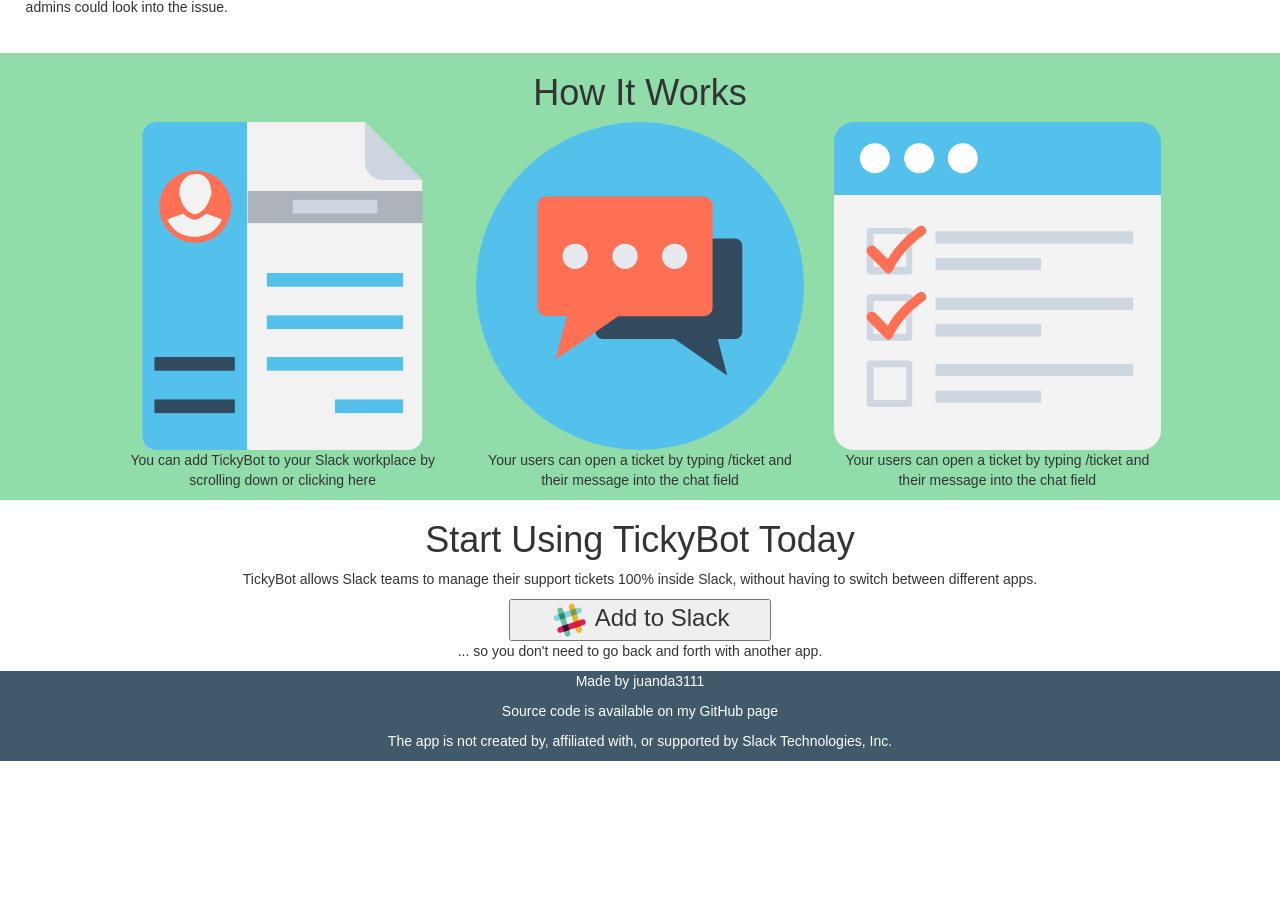
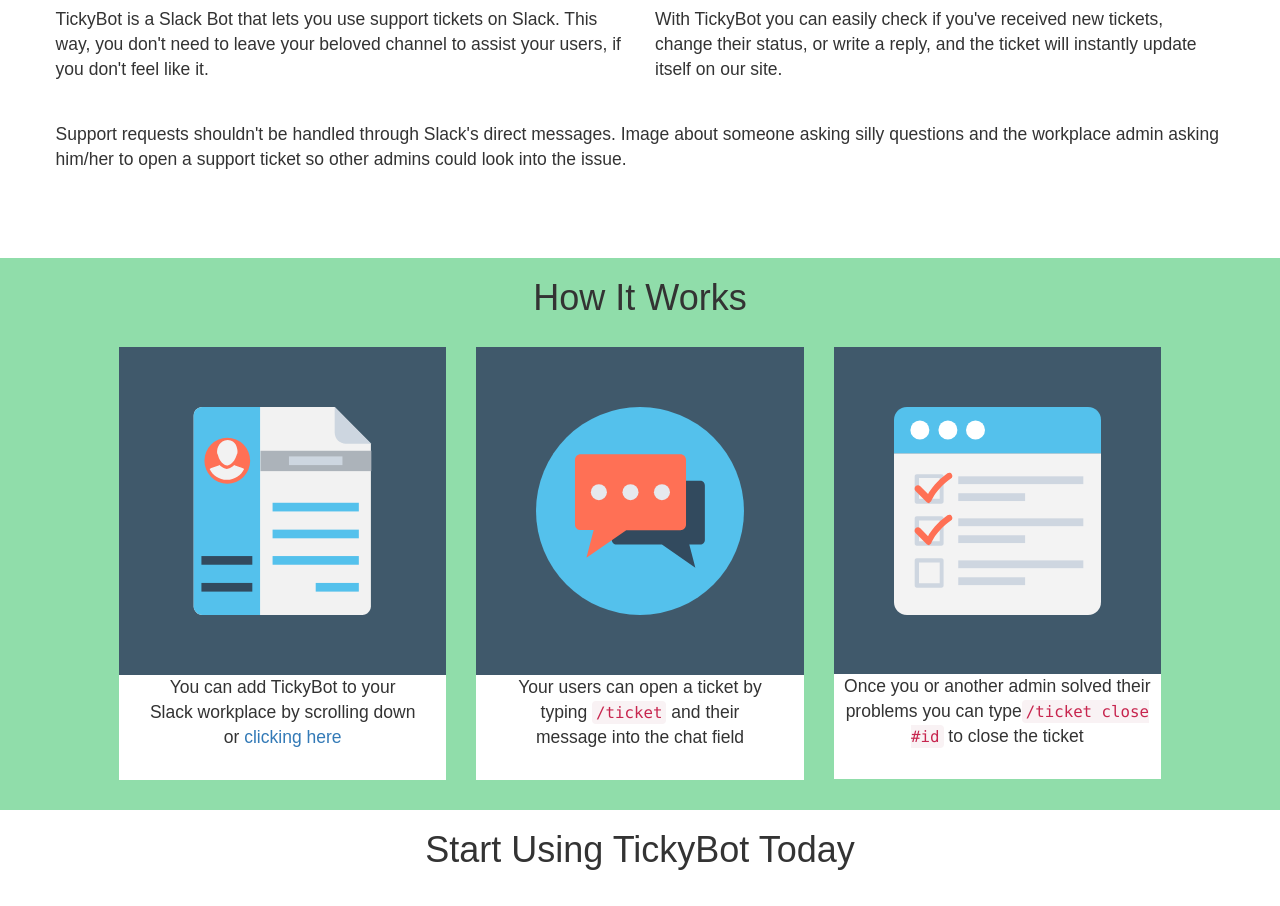
Before and after one commit to juanda3111/-TickyBot-website, a plain HTML site: page index.html in a window 1280 px wide. Shown: the part 643-1549 px from the top of the page. Before the commit the page ends 1404 px from the top, so only its background shows below. Drawn offline with nearby package versions, Linux system fonts and the light colour scheme.

Commit message:
arregle lo visual, faltan las animaciones

```diff
--- a/index.html
+++ b/index.html
@@ -40,9 +40,9 @@
 
 <div class="row" style="background-color: #55c0ec;" id="introduccion">
 
-  <div class="col-md-6 ">
-    <div class="text-center">
-      <h1>TickyBot</h1>
+  <div class="col-md-6">
+    <div class="text-center" id="aaa">
+      <h1><strong>Ticky</strong>Bot</h1>
       <h3>Let your team manage their support tickets 100% inside Slack </h3>
       <button type="button" class="btn-cta btn-cta--light reveal-item reveal-item--visible" style="font-size:24px;width:50%; ">
     <img style="width: 15%;" src="img/slack.svg"> <span> Add to Slack </span>
@@ -55,7 +55,7 @@
 
   <div class="col-sm-6">
   <!--Imagen del robot-->
-  <img class="img-responsive" src="img/robot.svg">
+  <img class="img-responsive" src="img/robot.svg" style="margin:auto;">
   </img>
   </div>
 
@@ -64,24 +64,24 @@
 <!--final del div introduccion-->
 <!--div de descripcion-->
 <div class="row" id="acerca">
-  <div>
-      <h1 class="text-center">What Is TickyBot </h1>
+  <div >
+      <h1 class="text-center"id="tituloAcerca" >What Is TickyBot </h1>
   </div>
   <!--div primer texto -->
   <div class="col-sm-12">
     <div class="col-sm-6">
-      <p>TickyBot is a Slack Bot that lets you use support tickets on Slack.
+      <p class="textoAcerca">TickyBot is a Slack Bot that lets you use support tickets on Slack.
       This way, you don't need to leave your beloved
       channel to assist your users, if you don't feel like it.</p>
     </div>
     <div class="col-sm-6">
-      <p>With TickyBot you can easily check if you've received new tickets,
+      <p class="textoAcerca">With TickyBot you can easily check if you've received new tickets,
          change their status, or write a reply, and the ticket will instantly
           update itself on our site.</p>
     </div>
   </div>
   <!--Div texto 2 -->
-  <div class="">
+  <div style="margin:30px;">
     <p>Support requests shouldn't
        be handled through Slack's direct messages.
 Image about someone asking silly questions and the workplace admin asking
@@ -91,7 +91,8 @@
 </div>
 <!--fin del div de descripcion-->
 
-<!--div de Como funciona-->
+
+<!--boton de devolverse arriba-->
 <a id="back2Top" title="Back to top" href="#">
   <img src="img/top.svg" id="back2top"></a>
 
@@ -117,52 +118,73 @@
  /*Scroll to top when arrow up clicked END*/
 
 </script>
+<!--termina configuracion del boton de devolverse arriba-->
+
+
+<!--div de Como funciona-->
+
 <div class="row" style="background-color:#90ddaa;" id="comoFunciona">
 
 <div class="row">
   <div class="text-center">
-    <h1>How It Works</h1>
+      <h1 >How It Works</h1>
+
+
   </div>
 
   <div class="" id="margenTriple">
 
     <div class="col-sm-4">
       <div class="text-center">
-        <img src="img/workplace.svg">
-        <p>You can add TickyBot to your Slack
-           workplace by scrolling down or clicking here</p>
+        <div class="fondoAzul">
+          <img src="img/workplace.svg" id="imagend3" >
+          <div class="fondoBlanco">
+          <p>You can add TickyBot to your Slack
+           workplace by scrolling down or <a href="#">
+            clicking here</a></p>
+          </div>
+        </div>
+
       </div>
     </div>
 
     <div class="col-sm-4">
-      <img src="img/buble.svg">
+      <div class="fondoAzul">
+      <img src="img/buble.svg" id="imagend3">
       <div class="text-center">
+          <div class="fondoBlanco">
         <p>Your users can open a ticket by typing
-          /ticket and their message into the chat field</p>
+        <code>/ticket</code> and their message into the chat field </p>
+          </div>
       </div>
     </div>
+  </div>
 
     <div class="col-sm-4">
-  <img src="img/task.svg">
-  <div class="text-center">
-    <p>Your users can open a ticket by typing
-      /ticket and their message into the chat field</p>
-  </div>
-    </div>
+      <div class="fondoAzul">
+        <img src="img/task.svg" id="imagend3">
+        <div class="text-center">
+          <div class="fondoBlanco">
+            <p style="margin:10px;margin-top:-1px;">Once you or another admin solved their
+              problems you can type<code>/ticket
+               close #id</code> to close the ticket</p>
+          </div>
+        </div>
+      </div>
+   </div>
   </div>
  </div>
 </div>
-
 <!--fin del div de Como funciona-->
 
 
 <!--div de comienze a usarlo hoy-->
 <div class="row" id="comienze_a_usarlo">
   <div class="text-center">
-    <h1>Start Using TickyBot Today</h1>
+    <h1 id="tituloAcerca">Start Using TickyBot Today</h1>
 <!--texto 2-->
-  <div class="">
-    <p> TickyBot allows Slack teams to manage their
+  <div id="margen" >
+    <p > TickyBot allows Slack teams to manage their
        support tickets 100% inside Slack, without having
        to switch between different apps.</p>
   </div>
@@ -170,7 +192,10 @@
 <img style="width: 15%;" src="img/slack.svg"> <span> Add to Slack </span>
   </button>
       <!--ultima texto de ese div-->
-  <p>... so you don't need to go back and forth with another app.</p>
+      <div id="margen2">
+          <p>... so you don't need to go back and forth with another app.</p>
+      </div>
+
   </div>
 
 </div>
@@ -178,9 +203,9 @@
 
 <!--footer-->
 
-<footer class="site-footer">
-  <div class="container text-center">
-  <p>Made by <a href="https://github.com/juanda3111" target="_blank">juanda3111</a> </p>
+<footer class="site-footer" >
+  <div class="container text-center" >
+  <p style="font-size: 1.25rem;">Made by <a href="https://github.com/juanda3111" target="_blank">juanda3111</a> </p>
   <p>Source code is available on my <a href="https://github.com/juanda3111/-TickyBot-website" target="_blank"> GitHub page </a></p>
   <p>The app is not created by, affiliated with, or supported by Slack Technologies, Inc.</p>
 
--- a/styles.css
+++ b/styles.css
@@ -8,9 +8,9 @@
 
 /*decoracion header*/
 header{
-  top:0;
-  min-height: 75px;
-  padding: 0px 20px;
+
+  min-height: 65px;
+  padding: 0px 20px ;
   display: flex;
   justify-content: space-around;
   align-items: center;
@@ -24,6 +24,7 @@
 }
 header ul {
     width: 100%;
+
 }
 
 header nav ul li {
@@ -38,16 +39,52 @@
 header nav ul li a {
 color: #ffd05a;
 text-decoration: none;
-/*equivalente a h3*/
-font-size: 1.75rem;
+/*equivalente a un poquito mas q h3*/
+font-size: 1.85rem;
 }
 /*cambiar de color la letra al pasar por encima el cursor*/
 header nav ul li a:hover {
   color:white;
+  text-decoration: none;
+
 }
 
 
 /*finaliza la decoracion del header*/
+
+/*Decoracion de la intro*/
+#introduccion {
+  padding: 30px;
+}
+#introduccion #aaa {
+padding: 50px;
+}
+#introduccion #aaa h1 {
+  font-size: 7.35rem;
+}
+#introduccion #aaa h3 {
+  color:white;
+  padding: 15px;
+}
+
+button {
+  height: 70px;
+}
+
+/*Fin decoracion de la intro*/
+
+/*Decoracion de descripcion*/
+#tituloAcerca {
+  padding-bottom:30px;
+}
+p{
+  padding-bottom:30px;
+  font-size: 1.75rem;
+}
+
+
+/*Finaliza la decoracion de descripcion*/
+
 
 /*Decoracion de acerca*/
 #acerca{
@@ -56,25 +93,65 @@
 
 /*Finaliza la decoracion de acerca*/
 
+
 /*Decoracion de como funciona*/
 
+#tituloSeccion{
+  padding-bottom:80px;
+
+}
+
 #margenTriple {
+  margin-top: 30px;
   margin-right: 10%;
   margin-left: 10%;
   align-items: center;
 
 }
+.fondoAzul{
+  background-color:#40596b;
+}
+
+.fondoBlanco {
+  background-color:white;
+}
+.fondoBlanco p {
+  margin-bottom:30px;
+  margin-left: 30px;
+  margin-right: 30px;
+}
+
+#imagend3 {
+  margin:60px;
+}
 
 /*Finaliza la decoracion de como funciona*/
+
+/*Decoracion de Start using tickbot today*/
+#margen {
+  margin: 10px 25% 10px 25%;
+}
+#margen2 {
+  margin: 30px 30% 10px 30%;
+}
+/*Finaliza la decoracion de Start using tickbot today*/
+
+/*Decoracion del footer*/
 footer {
   color:white;
   background-color: #40596b;
   align-items: center;
+  padding-top: 10px;
+  padding-bottom: 10px;
 }
 footer a {
   color:white;
 }
 
+footer div p {
+font-size: 1.25rem;
+padding: 0px;
+}
 
 /*boton de volver al inicio*/
 
```
Also changed, not shown: 1 other file.
